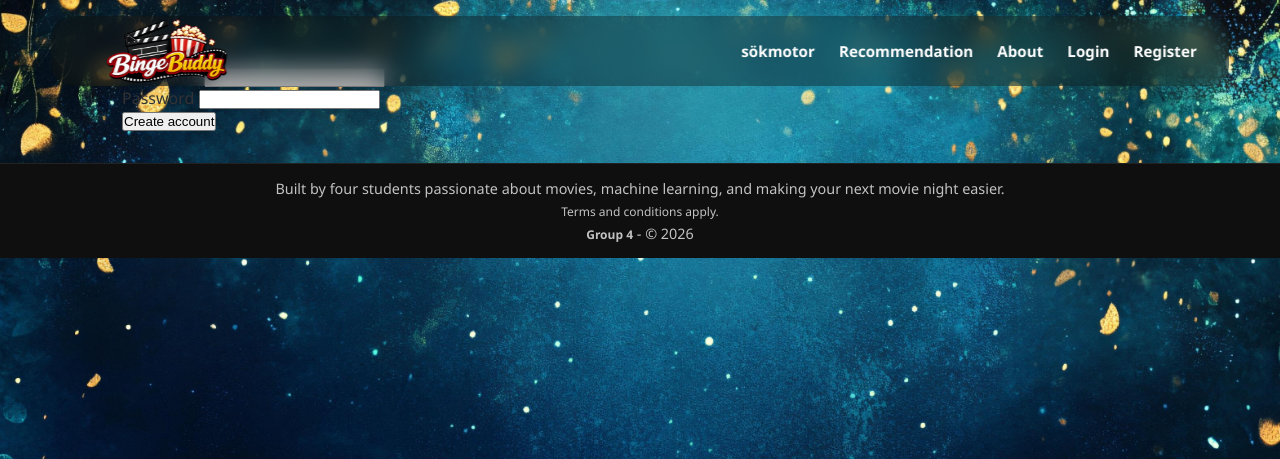
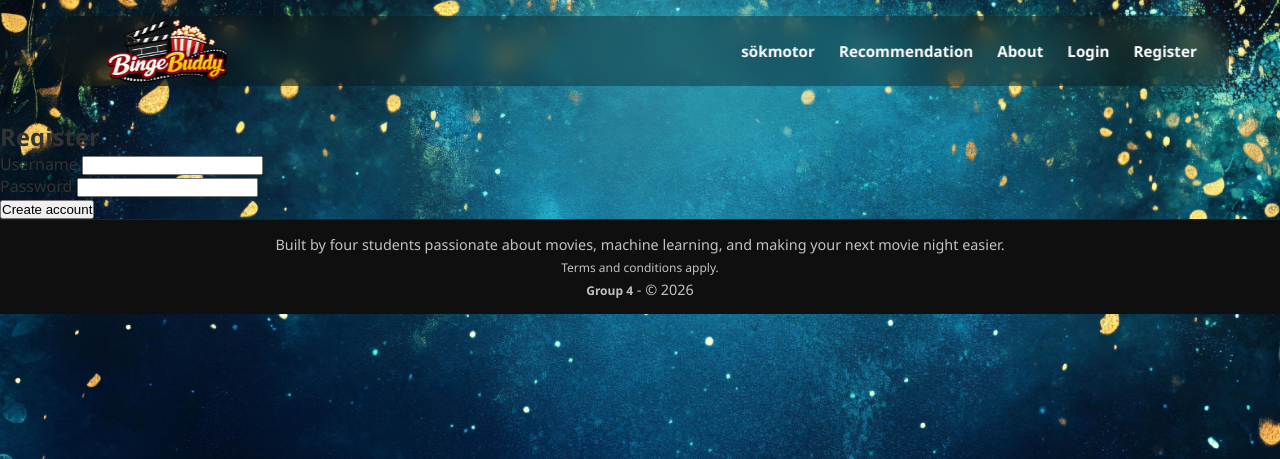
Before and after one commit to Natalishious/BingeBuddy, a Flask app: page /register in a window 1280 px wide. Shown: the top 459 px of the page. Run offline with Flask 3, Linux system fonts and the light colour scheme; parts of the project's set-up code (start-up, migrations or seed data) failed here and were passed over.

Commit message:
padding login/register

```diff
--- a/static/styles.css
+++ b/static/styles.css
@@ -414,3 +414,11 @@ body {
     margin: 0.2rem 0;
     font-size: 0.9rem;
 }
+
+.login-container {
+    padding-top: 120px;
+}
+
+.register-container {
+    padding-top: 120px;
+}
--- a/templates/login.html
+++ b/templates/login.html
@@ -2,7 +2,7 @@
 
 {% block content %}
 
-<div class="container">
+<div class="login-container">
     <h2>Login</h2>
 
     <form method="POST">
--- a/templates/register.html
+++ b/templates/register.html
@@ -2,7 +2,7 @@
 
 
 {% block content %}
-<div class="container">
+<div class="register-container">
     <h2>Register</h2>
     <form method="POST">
         <div>
```
